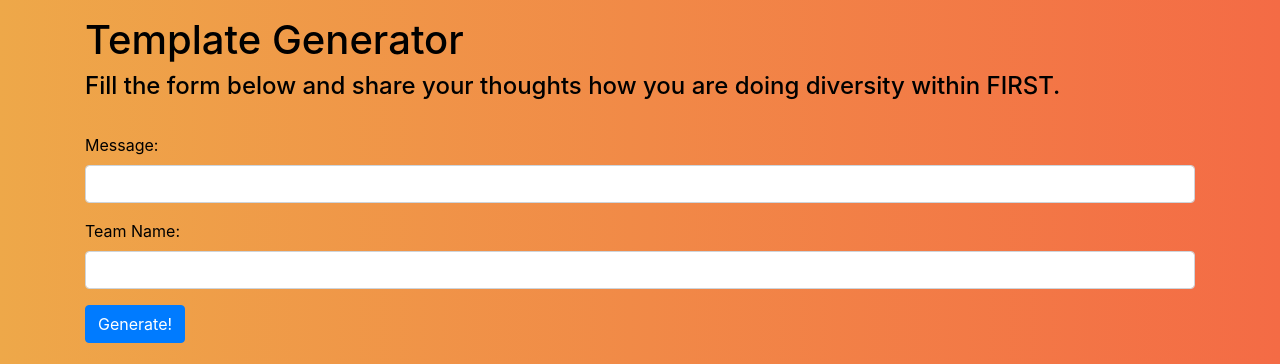
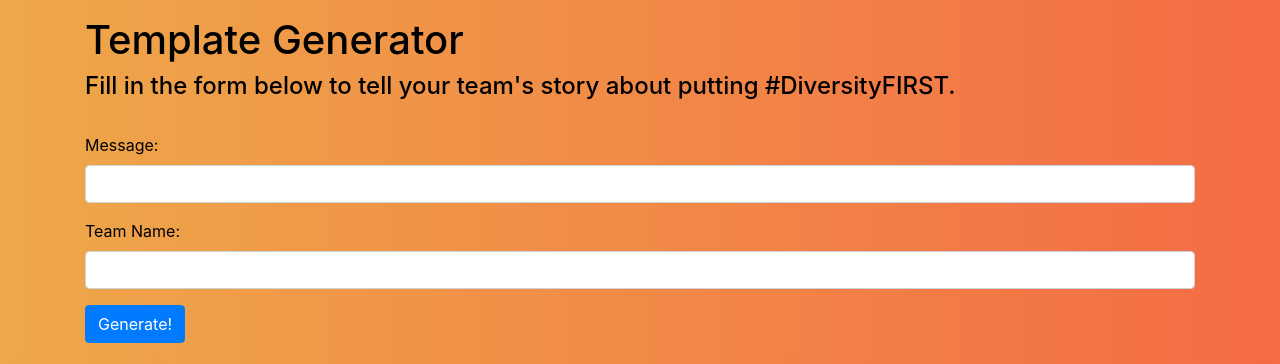
Before and after one commit to TeamBEASTFTC/DiversityFIRST, a Django app: page /template-creator/ in a window 1280 px wide. Shown: the part 56-420 px from the top of the page. Run offline with Django 3.2, Linux system fonts and the light colour scheme; some libraries are stand-ins or nearby versions.

Commit message:
altred text before form

```diff
--- a/home/templates/home/template-creator.html
+++ b/home/templates/home/template-creator.html
@@ -8,7 +8,7 @@
 <br>
 <div class="container">
 <h1>Template Generator</h1>
-<h4>Fill the form below and share your thoughts how you are doing diversity within FIRST.</h4>
+<h4>Fill in the form below to tell your team's story about putting #DiversityFIRST.</h4>
 <br>
 <div class ="form-group">
 <form role="form" method="post">
```
